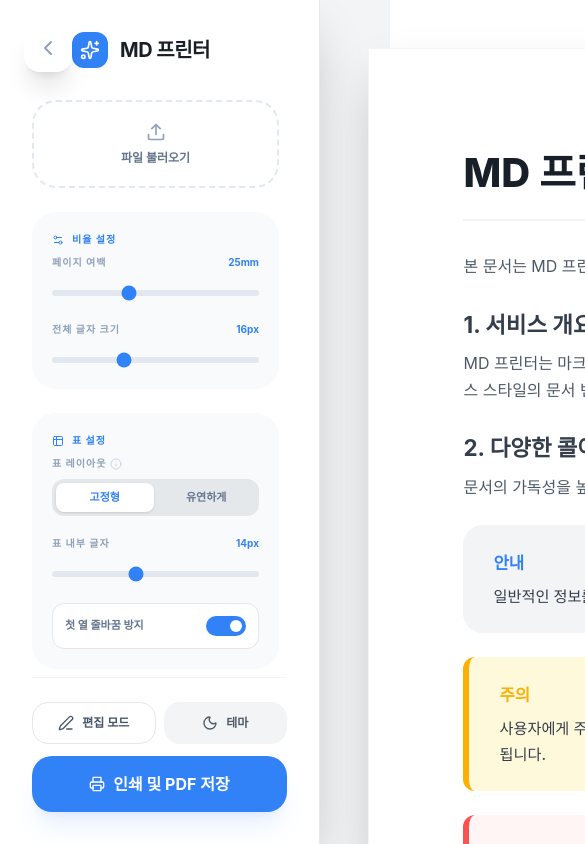
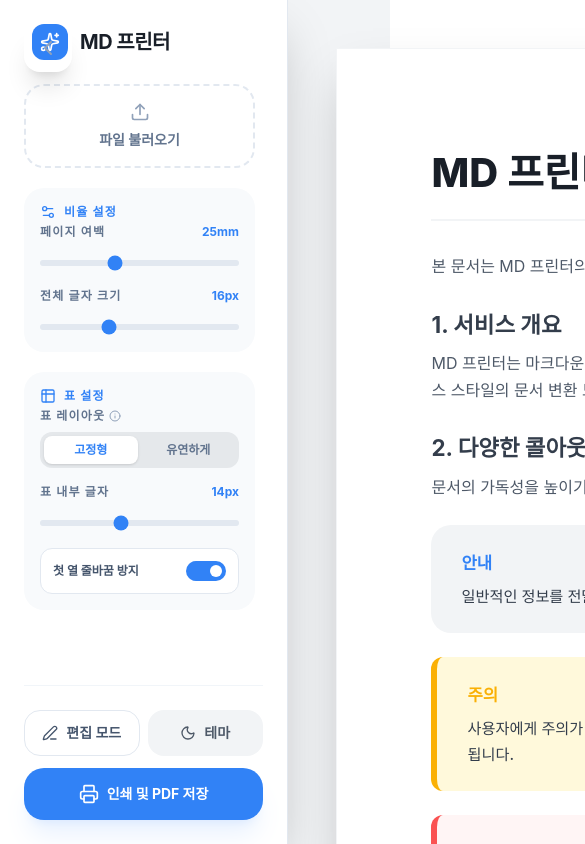
Before and after one commit to jkk9494/md-printer, a React (Vite) app: page / in a window 390 px wide. Shown: the top 844 px of the page, 585 px wide, since content can reach past the window. Built offline with nearby package versions, Linux system fonts and the light colour scheme.

Commit message:
feat: add page break keyword support and refine sidebar UI components

```diff
--- a/src/App.jsx
+++ b/src/App.jsx
@@ -84,6 +84,9 @@
         content = content.replace(/<blockquote>\s*<p><strong>경고<\/strong>/g, '<blockquote class="callout-danger"><p><strong>경고</strong>');
         content = content.replace(/<blockquote>\s*<p><strong>팁<\/strong>/g, '<blockquote class="callout-success"><p><strong>팁</strong>');
 
+        // 페이지 나누기 키워드 변환
+        content = content.replace(/\[\[페이지 나누기\]\]/g, '<div class="pagebreak"><span>✂️ 페이지 나누기 (인쇄 시 여기서 다음 장으로 넘어갑니다)</span></div>');
+
         setHtml(content);
       } catch (err) {
         console.error("Parsing error:", err);
@@ -136,82 +139,82 @@
 
       {/* Sidebar */}
       <aside
-        className={`w-80 border-r p-8 fixed h-full z-40 flex flex-col shadow-2xl transition-transform duration-500 ease-in-out ${
+        className={`w-72 border-r p-6 fixed h-full z-40 flex flex-col shadow-2xl transition-transform duration-500 ease-in-out ${
           isDarkMode ? 'bg-[#1e293b] border-slate-700' : 'bg-white border-slate-200'
         } ${isSidebarOpen ? 'translate-x-0' : '-translate-x-full'} print:hidden`}
       >
-        <div className="flex items-center gap-3 mb-8 pl-10">
+        <div className="flex items-center gap-3 mb-6 pl-2">
           <div className="bg-[#3182f6] p-2 rounded-xl">
             <Sparkles className="text-white w-5 h-5" />
           </div>
           <h1 className={`text-xl font-bold tracking-tight ${isDarkMode ? 'text-white' : 'text-[#191f28]'}`}>MD 프린터</h1>
         </div>
 
-        <div className="space-y-6 flex-1 overflow-y-auto pr-2 custom-scrollbar">
+        <div className="space-y-5 flex-1 overflow-y-auto pr-2 custom-scrollbar">
           {/* File Upload Section */}
           <section>
-            <button onClick={() => fileInputRef.current.click()} className={`w-full py-5 border-2 border-dashed rounded-[24px] transition-all flex flex-col items-center gap-2 group ${isDarkMode ? 'border-slate-600 hover:border-blue-400 hover:bg-slate-800' : 'border-slate-200 hover:border-[#3182f6] hover:bg-[#f2f4f6]'}`}>
+            <button onClick={() => fileInputRef.current.click()} className={`w-full py-4 border-2 border-dashed rounded-[20px] transition-all flex flex-col items-center gap-2 group ${isDarkMode ? 'border-slate-600 hover:border-blue-400 hover:bg-slate-800' : 'border-slate-200 hover:border-[#3182f6] hover:bg-[#f2f4f6]'}`}>
               <Upload className={`w-5 h-5 transition-colors ${isDarkMode ? 'text-slate-500' : 'text-slate-400'}`} />
-              <span className={`text-xs font-bold ${isDarkMode ? 'text-slate-400' : 'text-slate-500'}`}>파일 불러오기</span>
+              <span className={`text-sm font-bold ${isDarkMode ? 'text-slate-400' : 'text-slate-500'}`}>파일 불러오기</span>
             </button>
             <input type="file" ref={fileInputRef} onChange={handleFileUpload} accept=".md" className="hidden" />
           </section>
 
           {/* Group 1: 비율 설정 */}
-          <section className={`p-5 rounded-[24px] space-y-5 ${isDarkMode ? 'bg-slate-800/50' : 'bg-slate-50'}`}>
-            <label className="text-[10px] font-bold text-[#3182f6] uppercase tracking-widest flex items-center gap-2 mb-2">
-              <Settings2 className="w-3 h-3" /> 비율 설정
+          <section className={`p-4 rounded-[20px] space-y-4 ${isDarkMode ? 'bg-slate-800/50' : 'bg-slate-50'}`}>
+            <label className="text-xs font-bold text-[#3182f6] uppercase tracking-widest flex items-center gap-2 mb-1">
+              <Settings2 className="w-4 h-4" /> 비율 설정
             </label>
 
             <div>
               <div className="flex justify-between mb-2">
-                <label className="text-[10px] font-bold text-slate-400 uppercase tracking-widest">페이지 여백</label>
-                <span className="text-[#3182f6] font-bold text-[10px]">{padding}mm</span>
+                <label className="text-xs font-bold text-slate-500 uppercase tracking-widest">페이지 여백</label>
+                <span className="text-[#3182f6] font-bold text-xs">{padding}mm</span>
               </div>
               <input type="range" min="5" max="60" value={padding} onChange={(e) => setPadding(parseInt(e.target.value))} className="w-full h-1.5 bg-slate-200 dark:bg-slate-700 rounded-full appearance-none cursor-pointer accent-[#3182f6]" />
             </div>
 
             <div>
               <div className="flex justify-between mb-2">
-                <label className="text-[10px] font-bold text-slate-400 uppercase tracking-widest">전체 글자 크기</label>
-                <span className="text-[#3182f6] font-bold text-[10px]">{fontSize}px</span>
+                <label className="text-xs font-bold text-slate-500 uppercase tracking-widest">전체 글자 크기</label>
+                <span className="text-[#3182f6] font-bold text-xs">{fontSize}px</span>
               </div>
               <input type="range" min="12" max="24" value={fontSize} onChange={(e) => setFontSize(parseInt(e.target.value))} className="w-full h-1.5 bg-slate-200 dark:bg-slate-700 rounded-full appearance-none cursor-pointer accent-[#3182f6]" />
             </div>
           </section>
 
           {/* Group 2: 표 설정 */}
-          <section className={`p-5 rounded-[24px] space-y-5 ${isDarkMode ? 'bg-slate-800/50' : 'bg-slate-50'}`}>
-            <label className="text-[10px] font-bold text-[#3182f6] uppercase tracking-widest flex items-center gap-2 mb-2">
-              <Table2 className="w-3 h-3" /> 표 설정
+          <section className={`p-4 rounded-[20px] space-y-4 ${isDarkMode ? 'bg-slate-800/50' : 'bg-slate-50'}`}>
+            <label className="text-xs font-bold text-[#3182f6] uppercase tracking-widest flex items-center gap-2 mb-1">
+              <Table2 className="w-4 h-4" /> 표 설정
             </label>
 
             <div className="relative group/tooltip">
               <div className="flex items-center justify-between mb-2">
-                <label className="text-[10px] font-bold text-slate-400 uppercase tracking-widest flex items-center gap-1">
-                  표 레이아웃 <Info className="w-3 h-3 text-slate-300 cursor-help" />
+                <label className="text-xs font-bold text-slate-500 uppercase tracking-widest flex items-center gap-1">
+                  표 레이아웃 <Info className="w-3 h-3 text-slate-400 cursor-help" />
                 </label>
-                <div className="hidden group-hover/tooltip:block absolute bottom-full left-0 mb-2 p-3 bg-slate-900 text-white text-[10px] rounded-xl shadow-xl w-64 z-50 leading-relaxed">
-                  <p><strong>고정형:</strong> 모든 열을 동일 비율로 나누고 넘치는 글자는 줄바꿈합니다. (가장 안전한 설정)</p>
-                  <p className="mt-2"><strong>유연하게:</strong> 내용의 길이에 따라 열 너비가 자동으로 조절됩니다.</p>
+                <div className="hidden group-hover/tooltip:block absolute bottom-full left-0 mb-2 p-3 bg-slate-900 text-white text-xs rounded-xl shadow-xl w-60 z-50 leading-relaxed">
+                  <p><strong>고정형:</strong> 모든 열을 동일 비율로 나누고 넘치는 글자는 줄바꿈합니다. (안전함)</p>
+                  <p className="mt-2"><strong>유연하게:</strong> 내용 길이에 따라 열 너비가 자동 조절됩니다.</p>
                 </div>
               </div>
               <div className="grid grid-cols-2 gap-1 bg-[#e5e8eb] dark:bg-slate-700 p-1 rounded-xl">
-                <button onClick={() => setTableLayout('fixed')} className={`py-1.5 rounded-lg text-[11px] font-bold transition-all ${tableLayout === 'fixed' ? 'bg-white shadow-sm text-[#3182f6]' : 'text-slate-500'}`}>고정형</button>
-                <button onClick={() => setTableLayout('auto')} className={`py-1.5 rounded-lg text-[11px] font-bold transition-all ${tableLayout === 'auto' ? 'bg-white shadow-sm text-[#3182f6]' : 'text-slate-500'}`}>유연하게</button>
+                <button onClick={() => setTableLayout('fixed')} className={`py-1.5 rounded-lg text-xs font-bold transition-all ${tableLayout === 'fixed' ? 'bg-white shadow-sm text-[#3182f6]' : 'text-slate-500'}`}>고정형</button>
+                <button onClick={() => setTableLayout('auto')} className={`py-1.5 rounded-lg text-xs font-bold transition-all ${tableLayout === 'auto' ? 'bg-white shadow-sm text-[#3182f6]' : 'text-slate-500'}`}>유연하게</button>
               </div>
             </div>
 
             <div>
               <div className="flex justify-between mb-2">
-                <label className="text-[10px] font-bold text-slate-400 uppercase tracking-widest">표 내부 글자</label>
-                <span className="text-[#3182f6] font-bold text-[10px]">{tableFontSize}px</span>
+                <label className="text-xs font-bold text-slate-500 uppercase tracking-widest">표 내부 글자</label>
+                <span className="text-[#3182f6] font-bold text-xs">{tableFontSize}px</span>
               </div>
               <input type="range" min="10" max="20" value={tableFontSize} onChange={(e) => setTableFontSize(parseInt(e.target.value))} className="w-full h-1.5 bg-slate-200 dark:bg-slate-700 rounded-full appearance-none cursor-pointer accent-[#3182f6]" />
             </div>
 
             <div className={`flex items-center justify-between p-3 rounded-xl ${isDarkMode ? 'bg-slate-700' : 'bg-white border border-slate-200'}`}>
-              <span className="text-[11px] font-bold text-slate-500">첫 열 줄바꿈 방지</span>
+              <span className="text-xs font-bold text-slate-600 dark:text-slate-300">첫 열 줄바꿈 방지</span>
               <button onClick={() => setFirstColNowrap(!firstColNowrap)} className={`w-10 h-5 rounded-full transition-all relative ${firstColNowrap ? 'bg-[#3182f6]' : 'bg-slate-300'}`}>
                 <div className={`absolute top-1 w-3 h-3 bg-white rounded-full transition-all ${firstColNowrap ? 'left-6' : 'left-1'}`} />
               </button>
@@ -222,31 +225,39 @@
         {/* Action Bottom */}
         <div className="mt-auto pt-6 border-t border-slate-100 dark:border-slate-700 space-y-3">
           <div className="grid grid-cols-2 gap-2">
-            <button onClick={() => setIsEditMode(!isEditMode)} className={`py-3 rounded-2xl text-xs font-bold flex items-center justify-center gap-2 transition-all ${isEditMode ? 'bg-[#3182f6] text-white' : isDarkMode ? 'bg-slate-700 text-slate-300' : 'bg-white border border-slate-200 text-slate-600'}`}>
+            <button onClick={() => setIsEditMode(!isEditMode)} className={`py-3 rounded-2xl text-sm font-bold flex items-center justify-center gap-2 transition-all ${isEditMode ? 'bg-[#3182f6] text-white' : isDarkMode ? 'bg-slate-700 text-slate-300' : 'bg-white border border-slate-200 text-slate-600'}`}>
               {isEditMode ? <Eye className="w-4 h-4"/> : <Edit3 className="w-4 h-4"/>}
               {isEditMode ? '미리보기' : '편집 모드'}
             </button>
-            <button onClick={() => setIsDarkMode(!isDarkMode)} className={`py-3 rounded-2xl text-xs font-bold flex items-center justify-center gap-2 transition-all ${isDarkMode ? 'bg-slate-700 text-yellow-400' : 'bg-[#f2f4f6] text-[#4e5968]'}`}>
+            <button onClick={() => setIsDarkMode(!isDarkMode)} className={`py-3 rounded-2xl text-sm font-bold flex items-center justify-center gap-2 transition-all ${isDarkMode ? 'bg-slate-700 text-yellow-400' : 'bg-[#f2f4f6] text-[#4e5968]'}`}>
               {isDarkMode ? <Sun className="w-4 h-4"/> : <Moon className="w-4 h-4"/>}
               테마
             </button>
           </div>
-          <button onClick={handlePrint} disabled={status !== "ready"} className="w-full py-4 bg-[#3182f6] text-white rounded-[20px] font-bold shadow-xl shadow-blue-500/10 hover:bg-[#1b64da] transition-all flex items-center justify-center gap-2 active:scale-95">
-            {status === "loading" ? <Loader2 className="w-4 h-4 animate-spin" /> : <Printer className="w-4 h-4" />}
+          <button onClick={handlePrint} disabled={status !== "ready"} className="w-full py-4 bg-[#3182f6] text-white rounded-[20px] text-sm font-bold shadow-xl shadow-blue-500/10 hover:bg-[#1b64da] transition-all flex items-center justify-center gap-2 active:scale-95">
+            {status === "loading" ? <Loader2 className="w-5 h-5 animate-spin" /> : <Printer className="w-5 h-5" />}
             인쇄 및 PDF 저장
           </button>
         </div>
       </aside>
 
       {/* Main Container */}
-      <main className={`flex-1 flex flex-col lg:flex-row transition-all duration-500 ease-in-out ${isSidebarOpen ? 'ml-80' : 'ml-0'} print:m-0 print:p-0 print:block`}>
+      <main className={`flex-1 flex flex-col lg:flex-row transition-all duration-500 ease-in-out ${isSidebarOpen ? 'ml-72' : 'ml-0'} print:m-0 print:p-0 print:block`}>
 
         {/* Editor Area */}
         {isEditMode && (
           <div className="flex-1 h-screen p-8 bg-white dark:bg-[#191f28] border-r border-slate-100 dark:border-slate-800 flex flex-col print:hidden">
-            <div className="flex items-center gap-2 mb-4 text-slate-400">
-              <Edit3 className="w-4 h-4" />
-              <span className="text-xs font-bold uppercase tracking-widest">문서 편집기</span>
+            <div className="flex items-center justify-between mb-4 text-slate-400">
+              <div className="flex items-center gap-2">
+                <Edit3 className="w-5 h-5" />
+                <span className="text-sm font-bold uppercase tracking-widest">문서 편집기</span>
+              </div>
+              <button
+                onClick={() => setMarkdown(prev => prev + '\n\n[[페이지 나누기]]\n')}
+                className={`text-xs font-bold px-3 py-2 rounded-lg transition-colors flex items-center gap-1 ${isDarkMode ? 'bg-slate-800 hover:bg-slate-700 text-slate-300' : 'bg-[#f2f4f6] hover:bg-[#e5e8eb] text-slate-600'}`}
+              >
+                ✂️ 페이지 나누기 삽입
+              </button>
             </div>
             <textarea
               value={markdown}
@@ -258,7 +269,7 @@
         )}
 
         {/* Preview Area */}
-        <div className={`flex-1 p-12 overflow-auto flex justify-center bg-transparent print:m-0 print:p-0 print:block ${isEditMode ? 'max-h-screen' : ''}`}>
+        <div className={`flex-1 p-12 overflow-auto flex justify-center items-start bg-transparent print:m-0 print:p-0 print:block ${isEditMode ? 'max-h-screen' : ''}`}>
           <style>
             {`
               @media print {
@@ -284,9 +295,38 @@
                 .prose .callout-success { background-color: #f4fce3 !important; }
                 .prose code { background-color: #f2f4f6 !important; }
                 .prose pre { background-color: #191f28 !important; color: white !important; }
+                /* 페이지 나누기 인쇄 스타일 */
+                .prose .pagebreak {
+                  break-after: page;
+                  page-break-after: always;
+                  border: none !important;
+                  margin: 0 !important;
+                }
+                .prose .pagebreak span { display: none !important; }
               }
 
               .prose { max-width: 100% !important; font-family: 'Pretendard', -apple-system, BlinkMacSystemFont, system-ui, Roboto, sans-serif; transition: color 0.3s ease; }
+
+              /* 미리보기용 페이지 나누기 점선 스타일 */
+              .prose .pagebreak {
+                display: flex;
+                align-items: center;
+                justify-content: center;
+                width: 100%;
+                margin: 3em 0;
+                border-top: 2px dashed ${isDarkMode ? '#334155' : '#cbd5e1'};
+                position: relative;
+              }
+              .prose .pagebreak span {
+                position: absolute;
+                top: -12px;
+                padding: 0 16px;
+                background-color: ${isDarkMode ? '#191f28' : '#ffffff'};
+                color: ${isDarkMode ? '#94a3b8' : '#94a3b8'};
+                font-size: 0.85em;
+                font-weight: 700;
+              }
+
               .prose h1 { font-size: 2.5em; font-weight: 800; margin-bottom: 0.8em; border-bottom: 2px solid ${isDarkMode ? '#334155' : '#f2f4f6'}; padding-bottom: 0.4em; color: ${isDarkMode ? '#ffffff' : '#191f28'}; }
               .prose h2 { font-size: 1.8em; font-weight: 700; margin-top: 1.5em; margin-bottom: 0.6em; color: ${isDarkMode ? '#f8fafc' : '#191f28'}; }
               .prose h3 { font-size: 1.4em; font-weight: 700; margin-top: 1.2em; margin-bottom: 0.4em; color: ${isDarkMode ? '#f1f5f9' : '#333d4b'}; }
```
